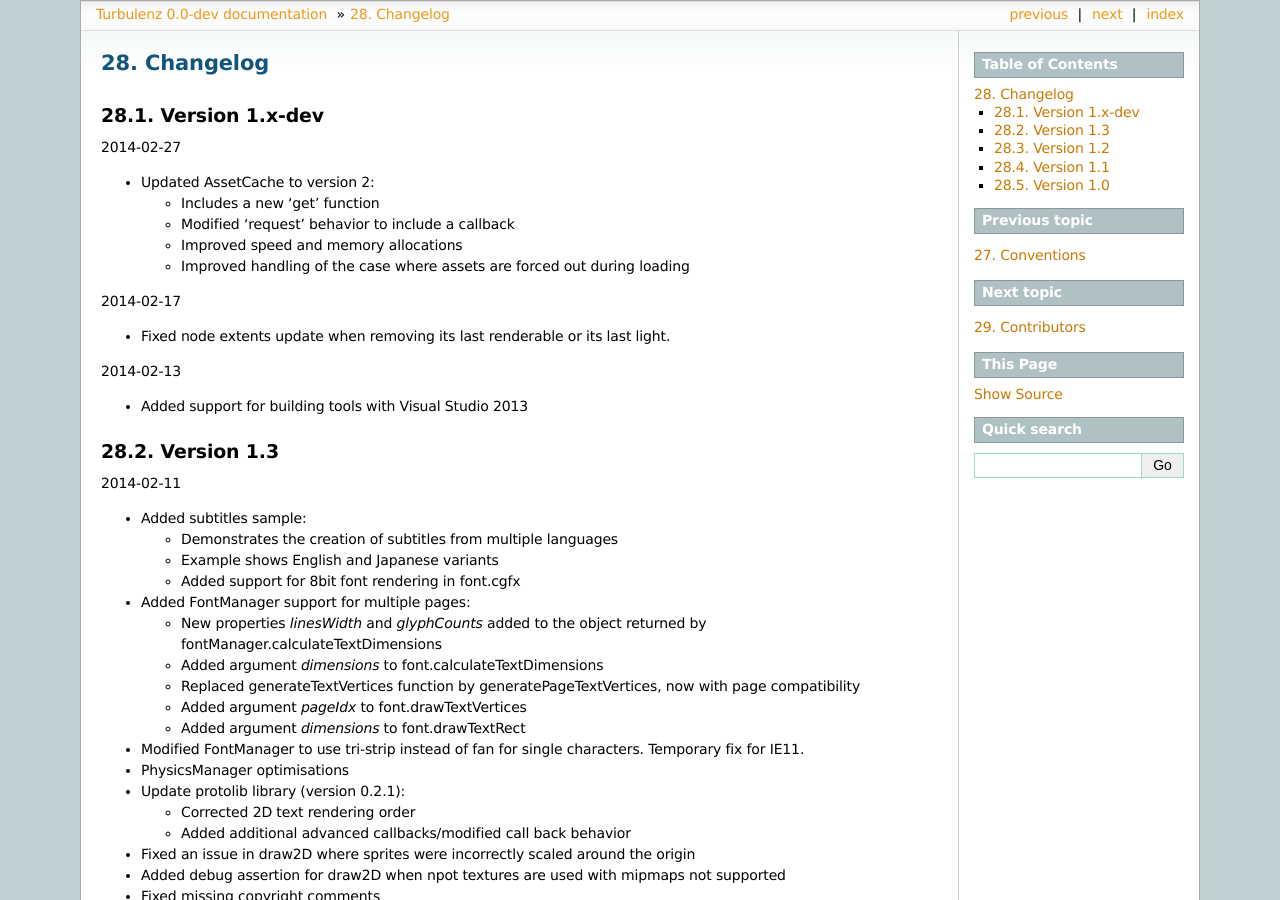
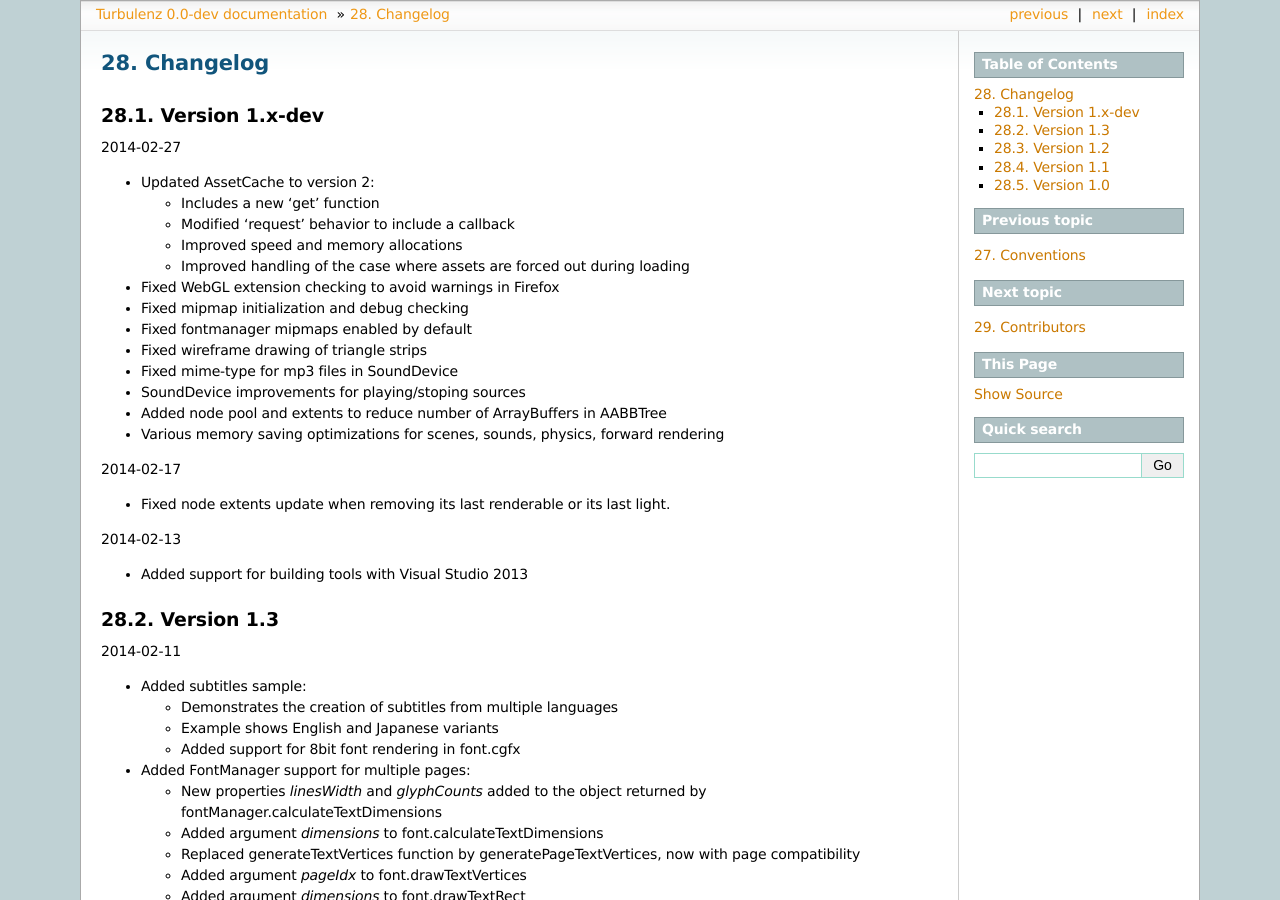
Before and after one commit to turbulenz/turbulenz_engine, a Sphinx documentation site: the page built from docs/source/changelog.rst, in a window 1280 px wide and 900 px high. Built offline with Sphinx 7.4.7, drawn with Linux system fonts in a browser that asks for light colours.

Commit message:
Updated release notes and changelog for latest engine

```diff
--- a/docs/source/changelog.rst
+++ b/docs/source/changelog.rst
@@ -18,6 +18,15 @@
   * Modified 'request' behavior to include a callback
   * Improved speed and memory allocations
   * Improved handling of the case where assets are forced out during loading
+
+- Fixed WebGL extension checking to avoid warnings in Firefox
+- Fixed mipmap initialization and debug checking
+- Fixed fontmanager mipmaps enabled by default
+- Fixed wireframe drawing of triangle strips
+- Fixed mime-type for mp3 files in SoundDevice
+- SoundDevice improvements for playing/stoping sources
+- Added node pool and extents to reduce number of ArrayBuffers in AABBTree
+- Various memory saving optimizations for scenes, sounds, physics, forward rendering
 
 2014-02-17
 
```
Also changed, not shown: docs/source/release_notes/release_notes_0.28.0.rst (+7 -0 lines).
